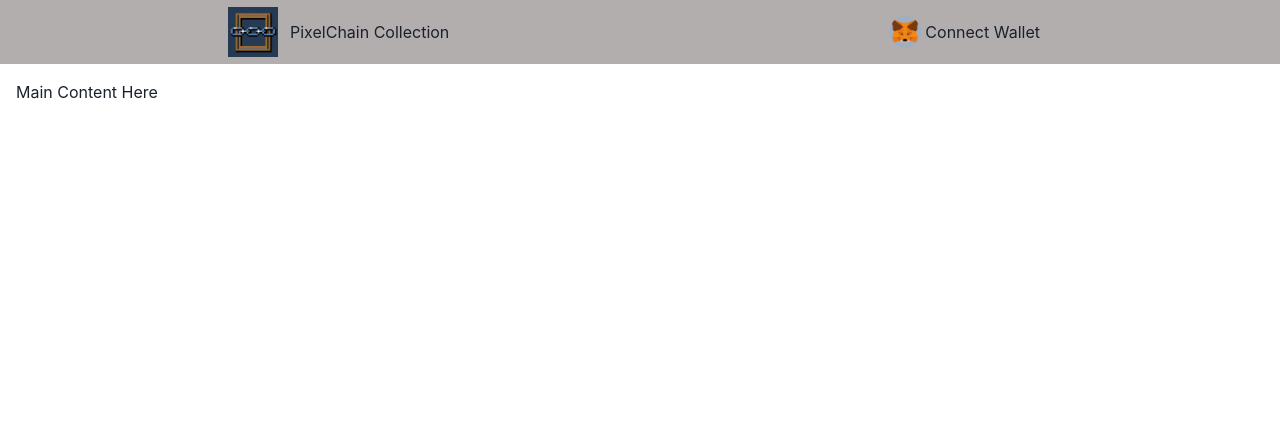
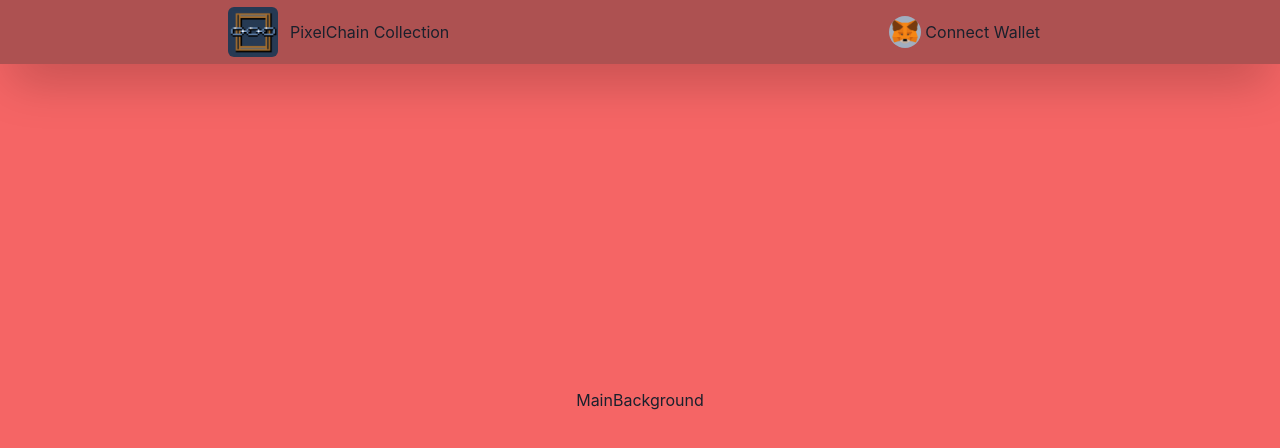
Before and after one commit to DaroMacs/nftstudios, a React (Vite) app: page / in a window 1280 px wide. Shown: the top 448 px of the page. Built offline with nearby package versions, Linux system fonts and the light colour scheme.

Commit message:
centering hero

```diff
--- a/index.html
+++ b/index.html
@@ -2,9 +2,13 @@
 <html lang="en">
 	<head>
 		<meta charset="UTF-8" />
-		<link rel="icon" type="image/svg+xml" href="/src/favicon.svg" />
+		<link
+			rel="icon"
+			type="image/svg+xml"
+			href="/src/assets/images/logo_pixelchain.png"
+		/>
 		<meta name="viewport" content="width=device-width, initial-scale=1.0" />
-		<title>Vite App</title>
+		<title>PixelChart</title>
 	</head>
 	<body>
 		<div id="root"></div>
--- a/src/App.tsx
+++ b/src/App.tsx
@@ -1,13 +1,14 @@
 import { Box } from '@chakra-ui/react';
 import './App.css';
 import Navbar from './components/Navbar';
+import MainBackground from './utils/MainBackground';
 
 function App() {
 	return (
-		<>
+		<Box bg={'red.400'} h='calc(100vh)'>
 			<Navbar />
-			<Box p={4}>Main Content Here</Box>
-		</>
+			<MainBackground />
+		</Box>
 	);
 }
 
--- a/src/components/Navbar.tsx
+++ b/src/components/Navbar.tsx
@@ -12,8 +12,8 @@ import {
 	Image,
 } from '@chakra-ui/react';
 import { HamburgerIcon, CloseIcon } from '@chakra-ui/icons';
-import logoPixelChart from '../assets/logo_pixelchain.png';
-import MetaMaskLogo from '../assets/MetaMask_Fox.png';
+import logoPixelChart from '../assets/images/logo_pixelchain.png';
+import MetaMaskLogo from '../assets/images/MetaMask_Fox.png';
 
 const Links = ['Dashboard', 'Projects', 'Team'];
 
@@ -37,7 +37,13 @@ export default function Simple() {
 
 	return (
 		<>
-			<Box bg={'rgba(67, 54, 54, 0.4)'} px={4}>
+			<Box
+				position={'fixed'}
+				w={'100%'}
+				bg={'rgba(67, 54, 54, 0.4)'}
+				px={4}
+				boxShadow='2xl'
+			>
 				<Flex h={16} alignItems={'center'} justifyContent={'space-around'}>
 					<IconButton
 						size={'md'}
@@ -48,7 +54,7 @@ export default function Simple() {
 					/>
 					<HStack spacing={1} alignItems={'center'}>
 						<Box boxSize='50px'>
-							<Image src={logoPixelChart} objectFit='cover' />
+							<Image rounded={'md'} src={logoPixelChart} objectFit='cover' />
 						</Box>
 						<NavLink>PixelChain Collection</NavLink>
 					</HStack>
--- /dev/null
+++ b/src/utils/MainBackground.tsx
@@ -0,0 +1,12 @@
+import { Box, Flex } from '@chakra-ui/react';
+import { motion } from 'framer-motion';
+
+const MainBackground = () => {
+	return (
+		<Flex justifyContent={'center'} alignItems={'center'} h='100vh'>
+			<Box p={4}>MainBackground</Box>
+		</Flex>
+	);
+};
+
+export default MainBackground;
```
Also changed, not shown: src/assets/images/MetaMask_Fox.png (renamed from src/assets/MetaMask_Fox.png), src/assets/images/logo_pixelchain.png (renamed from src/assets/logo_pixelchain.png).
